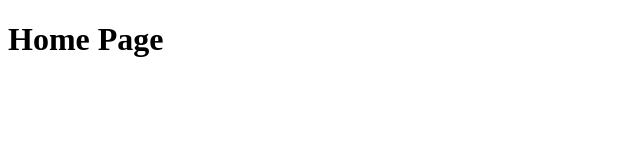
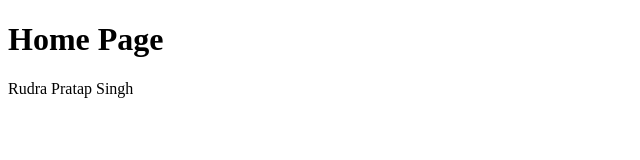
Before and after one commit to Rudrasingh73/test-project, a plain HTML site: page index.html in a window 1280 px wide. Shown: the whole page, without its empty margins (0-640 px from the left). Drawn offline with Linux system fonts and the light colour scheme.

Commit message:
changes a index pages

```diff
--- a/index.html
+++ b/index.html
@@ -7,5 +7,6 @@
 </head>
 <body>
     <h1>Home Page</h1>
+    <p>Rudra Pratap Singh</p>
 </body>
 </html>
```
